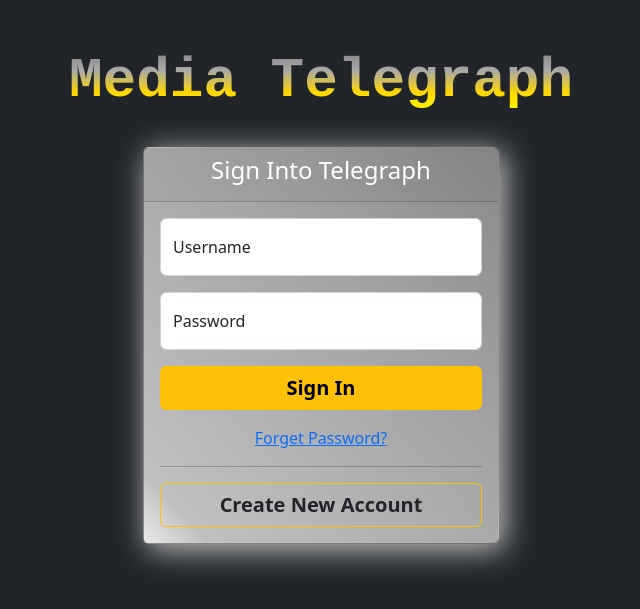
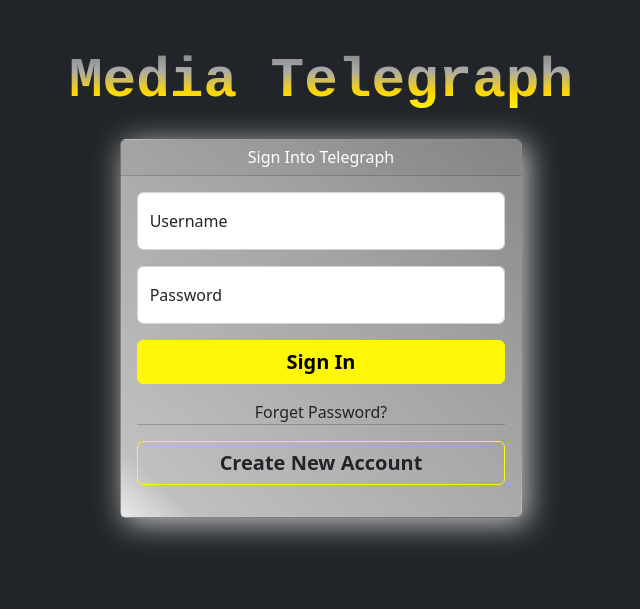
Before and after one commit to FarzadForuozanfar/Media-Telegraph, a PHP site: page / in a window 1280 px wide. Shown: the top 609 px of the page, without its empty margins (319-959 px from the left). Run offline with PHP 8.4, Linux system fonts and the light colour scheme; some libraries are stand-ins or nearby versions.

Commit message:
fix & update

```diff
--- a/view/footer.php
+++ b/view/footer.php
@@ -1,10 +1,13 @@
 <script src="view/js/js-persian-cal.min.js"></script>
+<script src="js/js-persian-cal.min.js"></script>
+    <script src="js/scripts.js"></script>
     <script src="view/js/scripts.js"></script>
-    <script src="https://cdn.jsdelivr.net/npm/@popperjs/core@2.11.5/dist/umd/popper.min.js"
-    integrity="sha384-Xe+8cL9oJa6tN/veChSP7q+mnSPaj5Bcu9mPX5F5xIGE0DVittaqT5lorf0EI7Vk"
+    <script src="://cdn.jsdelivr.net/npm/@popperjs/core@2.11.5/dist/umd/popper.min.js"
+    integrity="sha38https4-Xe+8cL9oJa6tN/veChSP7q+mnSPaj5Bcu9mPX5F5xIGE0DVittaqT5lorf0EI7Vk"
     crossorigin="anonymous"></script>
 <script src="https://cdn.jsdelivr.net/npm/bootstrap@5.2.0/dist/js/bootstrap.min.js"
     integrity="sha384-ODmDIVzN+pFdexxHEHFBQH3/9/vQ9uori45z4JjnFsRydbmQbmL5t1tQ0culUzyK"
     crossorigin="anonymous"></script>
+<script src="https://unpkg.com/flowbite@1.5.1/dist/flowbite.js"></script>
 </body>
 </html>
--- a/view/header.php
+++ b/view/header.php
@@ -1,18 +1,25 @@
-<!DOCTYPE html>
 <html lang="en">
 <head>
+    <link rel="shortcut icon" href="view/img/rsz_logo.jpg" type="image/x-icon">
     <link rel="shortcut icon" href="img/rsz_logo.jpg" type="image/x-icon">
     <meta charset="UTF-8">
     <meta http-equiv="X-UA-Compatible" content="IE=edge">
     <meta name="viewport" content="width=device-width, initial-scale=1.0">
     <title>Media Telegraph</title>
-    <link rel="stylesheet" href="https://cdn.jsdelivr.net/npm/bootstrap-icons@1.8.1/font/bootstrap-icons.css">
+    <script src="https://cdn.tailwindcss.com"></script>
+    <link rel="stylesheet" href="https://unpkg.com/flowbite@1.5.1/dist/flowbite.min.css" />
+    <link rel="stylesheet" href="view/css/all.css">
+    <link rel="stylesheet" href="css/all.css">
+    <link rel="stylesheet" href="https://cdn.jsdelivr.net/npm/bootstrap-icons@1.9.1/font/bootstrap-icons.css">
     <link rel="stylesheet" href="view/css/js-persian-cal.css">
+    <link rel="stylesheet" href="css/js-persian-cal.css">
     <link rel="stylesheet" href="view/css/scss_style.css">
-    <link href="https://cdn.jsdelivr.net/npm/bootstrap@5.2.0/dist/css/bootstrap.min.css" rel="stylesheet"
-        integrity="sha384-gH2yIJqKdNHPEq0n4Mqa/HGKIhSkIHeL5AyhkYV8i59U5AR6csBvApHHNl/vI1Bx" crossorigin="anonymous">
+    <link rel="stylesheet" href="css/scss_style.css">
+    <link rel="stylesheet" href="css/bootstrap.css">
+    <link rel="stylesheet" href="view/css/bootstrap.css">
     <link href="https://fonts.googleapis.com/icon?family=Material+Icons" rel="stylesheet">
+    <link rel="stylesheet" href="https://cdnjs.cloudflare.com/ajax/libs/font-awesome/6.1.2/css/all.min.css">
     <link rel="stylesheet" href="view/css/style.css">
-    <link rel="stylesheet" href="https://cdnjs.cloudflare.com/ajax/libs/font-awesome/4.7.0/css/font-awesome.min.css">
+    <link rel="stylesheet" href="css/style.css">
 </head>
 <body class="bg-dark">
```
